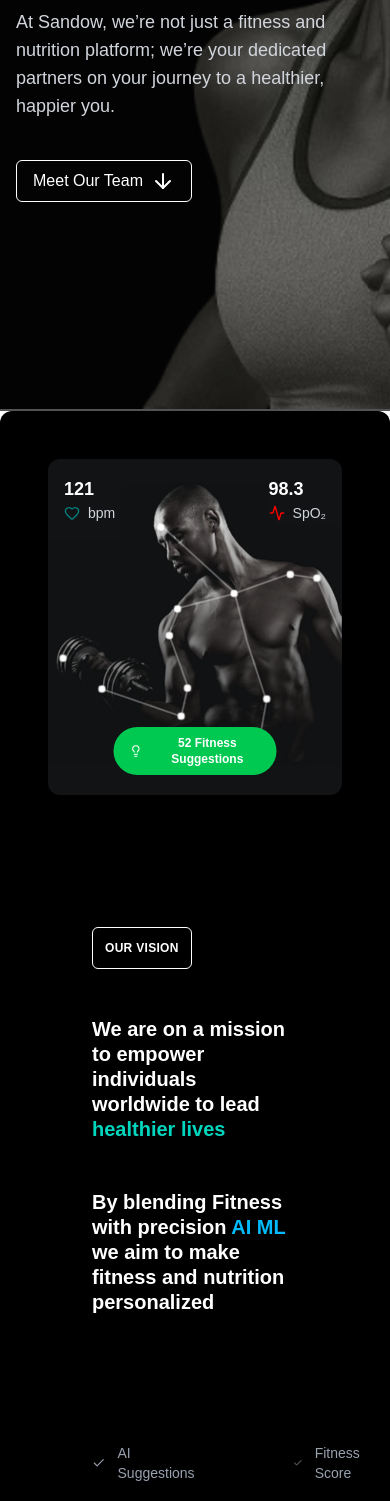
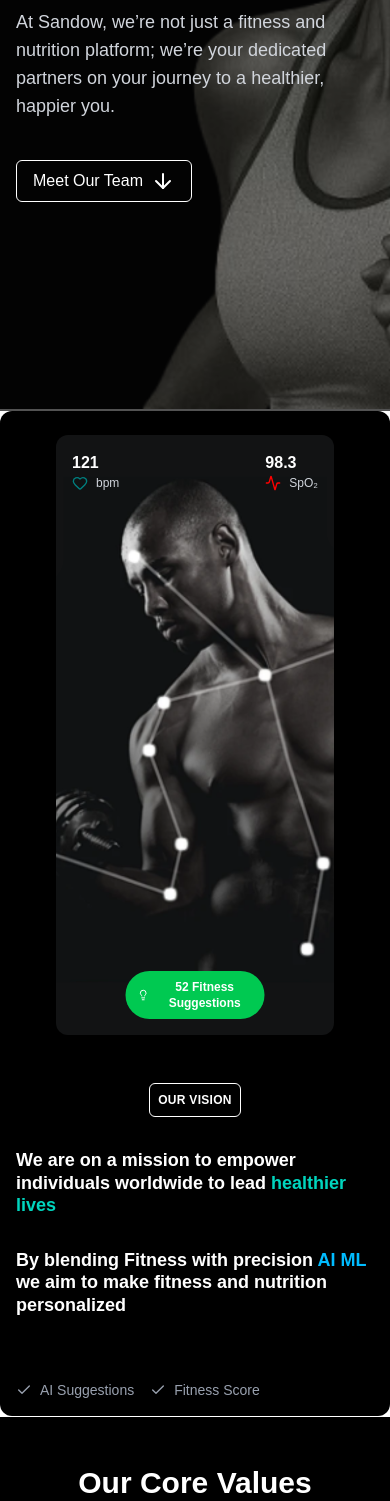
Before and after one commit to Harziz712/fitmode-demo, a Next.js app: page / in a window 390 px wide. Shown: the part 433-1934 px from the top of the page. Built offline with nearby package versions, Linux system fonts and the light colour scheme.

Commit message:
our team page refactored

```diff
--- a/app/components/CoreValues.tsx
+++ b/app/components/CoreValues.tsx
@@ -8,7 +8,7 @@
         <div className="text-center mb-16">
             <h2 className="text-3xl md:text-4xl font-bold mb-4">Our Core Values</h2>
 
-           <div className='grid grid-cols-1 p-20 md:grid-rows-2 gap-6'>
+           <div className='grid grid-cols-1 md:p-20 md:grid-rows-2  gap-6'>
              <ValueBox className=" bg-[url(/kickbox.jpeg)] bg-cover bg-center bg-no-repeat " id='01' title="Empowerment First" description="We empower individuals to take control of their health and fitness journey everyday"/>
              <ValueBox className=" bg-[url(/wei.jpg)] bg-cover bg-left-top bg-no-repeat "  id='02' title="Inclusivity Activity" description="We believe in a fitness community that is diverse, supportive and inclusive"/>
            </div>
--- a/app/components/FitnessVision.tsx
+++ b/app/components/FitnessVision.tsx
@@ -18,52 +18,60 @@
   return (
     <section
       ref={containerRef}
-      className="flex flex-col md:flex-row items-center justify-between gap-10 bg-black text-white p-8 rounded-xl max-w-7xl mx-auto"
+      className="flex flex-col items-center justify-between gap-10 bg-black text-white p-4 md:p-8 rounded-xl max-w-full md:max-w-7xl mx-auto"
     >
-           <div className="flex justify-center items-center">
-          <div className="w-full grid grid-cols-1 lg:grid-cols-7 gap-8">
-      <div className=" md:col-span-3 relative p-4 rounded-2xl flex flex-col space-y-6">
+      <div className="flex justify-center items-center w-full">
+        <div className="w-full grid grid-cols-1 lg:grid-cols-7 gap-6 md:gap-8">
+          <div className="relative p-2 md:p-4 rounded-2xl flex flex-col space-y-6 px-10 md:px-0 md:col-span-3">
+            <div className="relative">
               <img
                 src="/fitnessmodel.png"
                 alt="Fitness Model"
                 width={500}
                 height={600}
-          className="rounded-xl  object-cover"
+                className="rounded-xl object-cover w-full h-[600px] md:max-h-[600px]"
               />
-        <div className="absolute top-8 left-8 text-sm">
-          <p className=" font-semibold text-lg">121</p>
-          <p className="text-gray-300 flex justify-center items-center gap-2"><HeartIcon color='teal' height={16}  width={16}/>  bpm</p>
+              <div className="absolute top-4 left-4 md:top-8 md:left-8 text-xs md:text-sm">
+                <p className="font-semibold text-base md:text-lg">121</p>
+                <p className="text-gray-300 flex items-center gap-2">
+                  <HeartIcon color="teal" height={16} width={16} /> bpm
+                </p>
               </div>
-        <div className="absolute top-8 right-8 text-sm">
-          <p className=" font-semibold text-lg">98.3</p>
-          <p className="text-gray-300 flex justify-center items-center gap-2"><Activity color='red' height={16}  width={16}/>  SpO₂</p>
+              <div className="absolute top-4 right-4 md:top-8 md:right-8 text-xs md:text-sm">
+                <p className="font-semibold text-base md:text-lg">98.3</p>
+                <p className="text-gray-300 flex items-center gap-2">
+                  <Activity color="red" height={16} width={16} /> SpO₂
+                </p>
               </div>
-        <div className="absolute bottom-15 left-1/2 transform -translate-x-1/2">
-          <button className="bg-green-500 px-4 py-2 rounded-full text-xs md:text-sm font-semibold hover:bg-green-600 transition flex justify-center items-center gap-3">
-            <Lightbulb height={16}  width={16}/> 52 Fitness Suggestions
+              <div className="absolute bottom-4 left-1/2 transform -translate-x-1/2">
+                <button className="bg-green-500 px-3 py-2 md:px-4 md:py-2 rounded-full text-xs md:text-sm font-semibold hover:bg-green-600 transition flex items-center gap-2 md:gap-3">
+                  <Lightbulb height={16} width={16} /> 52 Fitness Suggestions
                 </button>
               </div>
             </div>
+          </div>
 
-      <div className="md:col-span-4 pt-15 px-15 rounded-2xl space-y-12">
-        <div className="border  inline-block px-3 py-3 rounded-md text-xs font-semibold tracking-wide uppercase">
+          <div className="pt-4 md:pt-15 px-0 md:px-15 rounded-2xl space-y-8 md:space-y-12 md:col-span-4 flex flex-col justify-center">
+            <div className="border inline-block px-2 py-2 md:px-3 md:py-3 rounded-md text-xs font-semibold tracking-wide uppercase w-max md:mx-0 mx-auto">
                 Our Vision
             </div>
-        <h2 className="text-xl md:text-2xl font-semibold leading-tight">
+            <h2 className="text-lg md:text-2xl font-semibold leading-tight">
               We are on a mission to empower individuals worldwide to lead{' '}
               <span className="text-teal-400">healthier lives</span>
             </h2>
-        <h2 className="text-xl md:text-2xl font-semibold leading-tight">
+            <h2 className="text-lg md:text-2xl font-semibold leading-tight">
               By blending Fitness with precision{' '}
               <span className="text-sky-400 font-semibold">AI ML</span> we aim to make fitness and nutrition personalized
             </h2>
-        <div className="flex pt-20 space-x-24 text-sm text-gray-400">
-          <span className='flex justify-center items-center gap-3'><Check height={16}  width={16}/>  AI Suggestions</span>
-          <span  className='flex justify-center items-center gap-3'><Check height={16}  width={16}/>   Fitness Score</span>
+            <div className="flex flex-row md:flex-row pt-8 md:pt-20 space-x-4  md:space-x-24 text-sm text-gray-400">
+              <span className="flex items-center gap-2 md:gap-3">
+                <Check height={16} width={16} /> AI Suggestions
+              </span>
+              <span className="flex items-center gap-2 md:gap-3">
+                <Check height={16} width={16} /> Fitness Score
+              </span>
             </div>
           </div>
-
-
         </div>
       </div>
     </section>
--- a/app/components/OurStory.tsx
+++ b/app/components/OurStory.tsx
@@ -65,12 +65,12 @@
       {/* Horizontal Scroll Section */}
       <div
         ref={containerRef}
-        className="flex w-[1100vw] h-[80vh] items-center px-10 space-x-16"
+        className="flex w-[1100vw] h-[80vh] items-center px-10 space-x-5 md:space-x-16"
       >
         {ourStoryData.map((item) => (
           <div
             key={item.year}
-            className="year-section w-[70vw] h-[500px] px-10 rounded-[50px] flex flex-col justify-center items-start text-left relative bg-[url(/gymhouse.jpg)] bg-cover bg-center bg-no-repeat shadow-lg shadow-neutral-500/20 border border-gray-100/20"
+            className="year-section w-full  md:w-[70vw] h-[500px] px-10 rounded-[50px] flex flex-col justify-center items-start text-left relative bg-[url(/gymhouse.jpg)] bg-cover bg-center bg-no-repeat shadow-lg shadow-neutral-500/20 border border-gray-100/20"
           >
             <h1 className="text-8xl font-digital mb-4">{item.year}</h1>
 
--- a/app/components/OurTeam.tsx
+++ b/app/components/OurTeam.tsx
@@ -24,7 +24,7 @@
     <h1 className="text-3xl font-bold mb-6 text-center w-full ">Meet Our Team</h1>
 
       {/* Filters */}
-    <div className="flex flex-wrap gap-4 mb-6 items-center justify-center px-4 mt-10 w-full">
+    <div className="flex  flex-wrap gap-4 mb-6 items-center justify-center px-4 mt-10 w-full">
       <div className="relative w-full sm:w-1/3 rounded-full p-[2px] bg-gradient-to-r from-teal-500 via-blue-500 to-green-500">
         <input
           type="text"
@@ -49,7 +49,7 @@
     </div>
 
       {/* Cards */}
-    <div className="grid grid-cols-1 sm:grid-cols-2 md:grid-cols-3  py-5 px-4 max-w-6xl mx-auto items-center justify-center">
+    <div className="grid grid-cols-1 gap-10 md:gap-0 sm:grid-cols-1 md:grid-cols-3 py-5 px-4 max-w-6xl mx-auto items-center justify-center place-items-center">
         {filtered.map((member) => (
             <TeamMemberCard
                 key={member.id}
```
Lines whose indentation alone changed are shown as unchanged.
